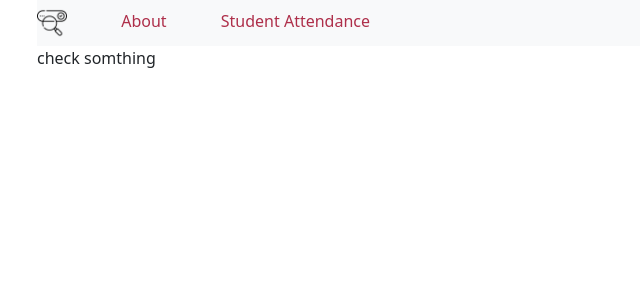
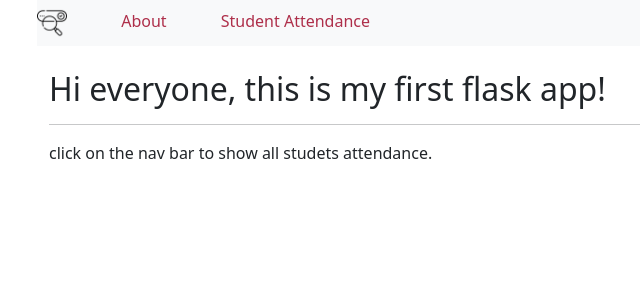
Before and after one commit to galfrylich/finalProject, a Python web app: template templates/base.html in a window 1280 px wide. Shown: the top 306 px of the page, without its empty margins (45-685 px from the left). Run offline with Jinja, Linux system fonts and the light colour scheme; the template is opened without the code that fills it, so the values that code supplies are empty.

```diff
--- a/templates/base.html
+++ b/templates/base.html
@@ -25,11 +25,15 @@
         </nav>
 
         <div class="content">
-            {% block content %}
-
-            <P> check somthing</P>
-            {% endblock %}
-    </div>
+            <div class="container">
+                <br>
+                <h2>
+                  Hi everyone, this is my first flask app!
+                </h2>
+                <hr>
+                <p>click on the nav bar to show all studets attendance.</p>
+              </div>
+        </div>
         <script src="https://cdn.jsdelivr.net/npm/bootstrap@5.2.1/dist/js/bootstrap.bundle.min.js" integrity="sha384-u1OknCvxWvY5kfmNBILK2hRnQC3Pr17a+RTT6rIHI7NnikvbZlHgTPOOmMi466C8" crossorigin="anonymous"></script>
 
     </div>
```
